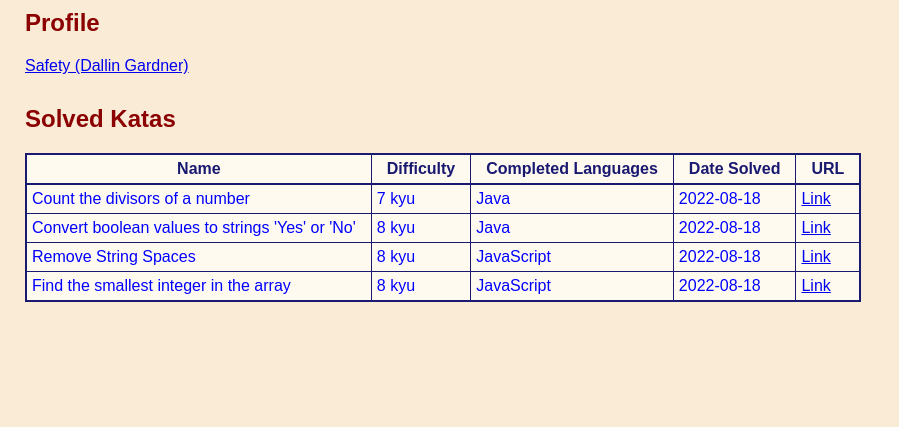
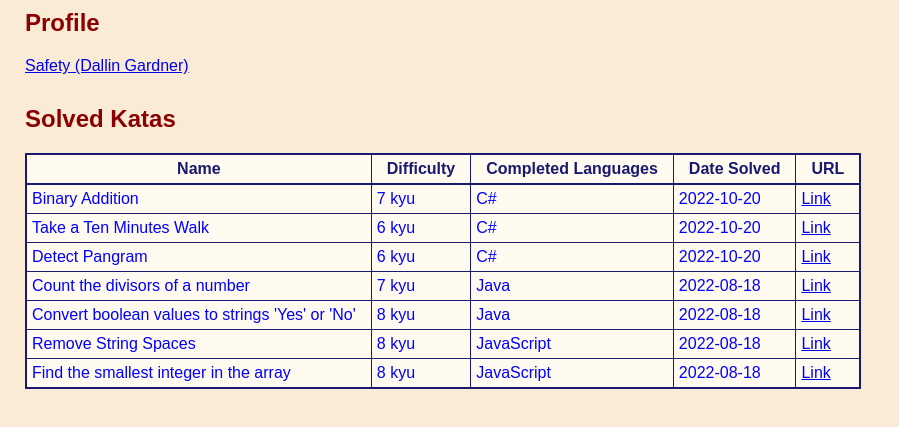
Before and after one commit to SafetyFlux/SafetyFlux.github.io, a plain HTML site: page codewars.html in a window 1280 px wide. Shown: the part 79-506 px from the top of the page, without its empty margins (0-899 px from the left). Drawn offline with Linux system fonts and the light colour scheme.

Commit message:
Update with latest katas

```diff
--- a/codewars.html
+++ b/codewars.html
@@ -22,6 +22,30 @@
       <th>Completed Languages</th>
       <th>Date Solved</th>
       <th>URL</th>
+    </tr>
+
+    <tr>
+      <td>Binary Addition</td>
+      <td>7 kyu</td>
+      <td>C#</td>
+      <td>2022-10-20</td>
+      <td><a href="https://www.codewars.com/kata/551f37452ff852b7bd000139/csharp">Link</a></td>
+    </tr>
+
+    <tr>
+      <td>Take a Ten Minutes Walk</td>
+      <td>6 kyu</td>
+      <td>C#</td>
+      <td>2022-10-20</td>
+      <td><a href="https://www.codewars.com/kata/54da539698b8a2ad76000228/csharp">Link</a></td>
+    </tr>
+
+    <tr>
+      <td>Detect Pangram</td>
+      <td>6 kyu</td>
+      <td>C#</td>
+      <td>2022-10-20</td>
+      <td><a href="https://www.codewars.com/kata/545cedaa9943f7fe7b000048/csharp">Link</a></td>
     </tr>
 
     <tr>
```
